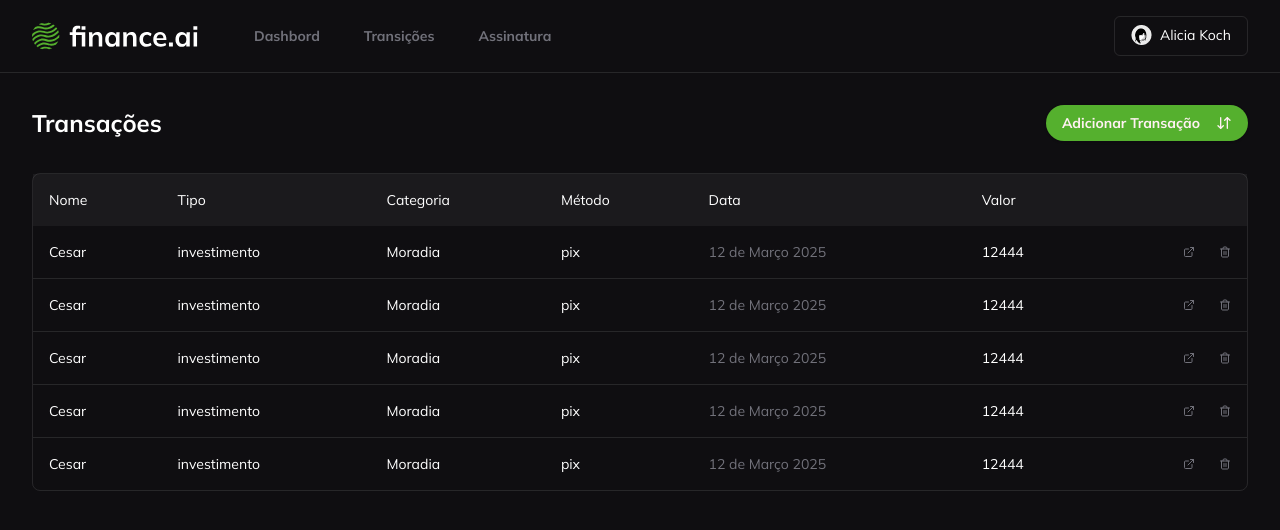
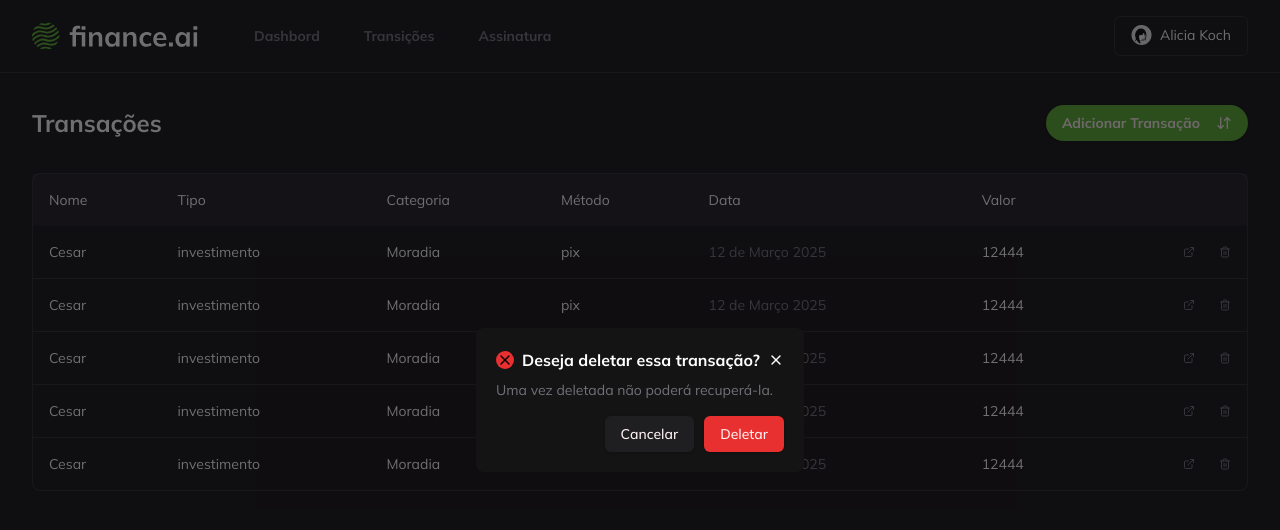
Before and after one commit to cesar7722a/Finance.ia, a React (Vite) app: page /transicoes in a window 1280 px wide. Shown: the top 530 px of the page. Built offline with nearby package versions, Linux system fonts and the light colour scheme.

Commit message:
feat:add modal confirm delete

```diff
--- a/src/components/modal-add-transicoes.tsx
+++ b/src/components/modal-add-transicoes.tsx
@@ -4,10 +4,10 @@ import { InputSelect } from "@/components/input-select";
 import { Button } from "@/components/ui/button";
 
 type ModalProps = {
-  ClosedModal: (e: React.FormEvent<HTMLElement>) => void;
+  ClosedModalAddTransicao: (e: React.FormEvent<HTMLElement>) => void;
 };
 
-export function Modal({ ClosedModal }: ModalProps) {
+export function Modal({ ClosedModalAddTransicao }: ModalProps) {
   return (
     <div className=" fixed z-20 bg-brand-1/60 top-0 left-0 right-0 bottom-0 flex items-center justify-center">
       <div className="text-white border-none scrollbar-thumb-brand-5 scrollbar-track-brand-2 overflow-x-hidden h-[584px] hover:scrollbar-thumb-white scrollbar-hover-thumb scrollbar overflow-y-auto scrollbar-custom">
@@ -47,7 +47,7 @@ export function Modal({ ClosedModal }: ModalProps) {
           <InputDia label="Data" />
           <div className="space-x-3">
             <Button
-              onClick={ClosedModal}
+              onClick={ClosedModalAddTransicao}
               className="py-2 px-4 rounded-lg w-[149px]  text-sm font-bold text-white  bg-brand-5 hover:bg-brand-5/50"
             >
               Cancelar
--- /dev/null
+++ b/src/components/modal-confirm-delete.tsx
@@ -0,0 +1,31 @@
+import { X } from "lucide-react";
+import { Button } from "./ui/button";
+
+export function ModalConfirmDelete() {
+  return (
+    <div className=" fixed z-20 bg-brand-1/60 top-0 left-0 right-0 bottom-0 flex items-center justify-center">
+      <div className="max-w-md h-36 bg-brand-4 rounded-lg p-5 flex flex-col justify-between">
+        <div className="space-y-2">
+          <div className="flex items-center gap-2">
+            <span className="size-[18px] flex justify-center items-center bg-redPrimary-1 rounded-full">
+              <X className="size-4 text-black" />
+            </span>
+            <p className="flex-1 font-bold">Deseja deletar essa transação?</p>
+            <X className="size-4 cursor-pointer hover:text-white/80" />
+          </div>
+          <p className="text-sm text-textPrimary-1">
+            Uma vez deletada não poderá recuperá-la.
+          </p>
+        </div>
+        <div className="flex justify-end gap-2.5">
+          <Button className="h-9 rounded-md bg-brand-5 hover:bg-brand-5/60">
+            Cancelar
+          </Button>
+          <Button className="h-9 rounded-md bg-redPrimary-1 hover:bg-redPrimary-1/80">
+            Deletar
+          </Button>
+        </div>
+      </div>
+    </div>
+  );
+}
--- a/src/pages/home/index.tsx
+++ b/src/pages/home/index.tsx
@@ -14,7 +14,7 @@ export function Home() {
   const OpenModal = () => {
     setIsModal(true);
   };
-  const ClosedModal = (e: FormEvent<HTMLElement>) => {
+  const ClosedModalAddTransicao = (e: FormEvent<HTMLElement>) => {
     e.preventDefault();
     setIsModal(false);
   };
@@ -36,7 +36,7 @@ export function Home() {
           </div>
         </div>
       </Container>
-      {isModal && <Modal ClosedModal={ClosedModal} />}
+      {isModal && <Modal ClosedModalAddTransicao={ClosedModalAddTransicao} />}
     </>
   );
 }
--- a/src/pages/transicoes/components/modal-edit-transicao.tsx
+++ b/src/pages/transicoes/components/modal-edit-transicao.tsx
@@ -2,22 +2,26 @@ import { Input } from "@/components/input";
 import { InputDia } from "@/components/input-dia";
 import { InputSelect } from "@/components/input-select";
 import { Button } from "@/components/ui/button";
-import { X } from "lucide-react";
+import { Trash2, X } from "lucide-react";
 
 type ModalProps = {
-  ClosedModal: (e: React.FormEvent<HTMLElement>) => void;
+  ClosedModalEditTransicoes: (e: React.FormEvent<HTMLElement>) => void;
 };
 
-export function ModalEditTransacao({ ClosedModal }: ModalProps) {
+export function ModalEditTransacao({ ClosedModalEditTransicoes }: ModalProps) {
   return (
     <div className=" fixed z-20 bg-brand-1/60 top-0 left-0 right-0 bottom-0 flex items-center justify-end">
       <div className="text-white border-none rounded-lg scrollbar-thumb-brand-5 scrollbar-track-brand-2 overflow-x-hidden h-[584px] hover:scrollbar-thumb-white space-y-6 scrollbar-hover-thumb scrollbar overflow-y-auto scrollbar-custom">
         <form className="bg-brand-4 p-5 rounded-lg rounded-tr-none rounded-br-none space-y-5 w-[350px]">
           <div className="flex justify-between items-center">
             <h1 className="text-center text-xl font-bold">Transação</h1>
+            <span onClick={ClosedModalEditTransicoes}>
               <X className="size-5 cursor-pointer" />
+            </span>
           </div>
           <div className="h-px bg-white/10 w-full px-4" />
+          <div className="space-y-24">
+            <div className="space-y-5">
               <Input
                 label="Título"
                 placeholder="Título"
@@ -43,9 +47,14 @@ export function ModalEditTransacao({ ClosedModal }: ModalProps) {
                 options={["Moradia", "Alimentação", "Trnsporte", "Lazer"]}
               />
               <InputDia label="Data" />
-          <div className="space-x-3">
+              <div className="flex gap-2 text-redPrimary-1 hover:text-redPrimary-1/80 cursor-pointer justify-end py-2">
+                <span className="text-xs font-bold">Deletar Transação</span>
+                <Trash2 className="size-4" />
+              </div>
+            </div>
+            <div className="flex gap-3">
               <Button
-              onClick={ClosedModal}
+                onClick={ClosedModalEditTransicoes}
                 className="py-2 px-4 rounded-lg w-[149px]  text-sm font-bold text-white  bg-brand-5 hover:bg-brand-5/50"
               >
                 Cancelar
@@ -54,6 +63,7 @@ export function ModalEditTransacao({ ClosedModal }: ModalProps) {
                 Salvar
               </Button>
             </div>
+          </div>
         </form>
       </div>
     </div>
--- a/src/pages/transicoes/index.tsx
+++ b/src/pages/transicoes/index.tsx
@@ -6,6 +6,7 @@ import { Table } from "./components/table/table";
 import { FormEvent, useState } from "react";
 import { Modal } from "@/components/modal-add-transicoes";
 import { ModalEditTransacao } from "./components/modal-edit-transicao";
+import { ModalConfirmDelete } from "@/components/modal-confirm-delete";
 
 export function Transicoes() {
   const [openModalTransicoes, setOpenModalTransicoes] =
@@ -15,11 +16,16 @@ export function Transicoes() {
   const handleOpenModalTransicoes = () => {
     setOpenModalTransicoes(true);
   };
-  const ClosedModal = (e: FormEvent<HTMLElement>) => {
+  const [openModalConfirmDelete, setOpenModalConfirmDelete] = useState(true);
+
+  const ClosedModalAddTransicao = (e: FormEvent<HTMLElement>) => {
     e.preventDefault();
     setOpenModalTransicoes(false);
   };
-
+  const ClosedModalEditTransicoes = (e: FormEvent<HTMLElement>) => {
+    e.preventDefault();
+    setOpenModalEditTransicoes(false);
+  };
   const handleOpenModalEditTransicao = () => {
     setOpenModalEditTransicoes(true);
   };
@@ -37,10 +43,16 @@ export function Transicoes() {
         </Button>
       </ContainerHeaderPages>
       <Table handleOpenModalEditTransicao={handleOpenModalEditTransicao} />
-      {openModalTransicoes && <Modal ClosedModal={ClosedModal} />}
+      {openModalTransicoes && (
+        <Modal ClosedModalAddTransicao={ClosedModalAddTransicao} />
+      )}
       {openModalEditTransicoes && (
-        <ModalEditTransacao ClosedModal={ClosedModal} />
+        <ModalEditTransacao
+          ClosedModalEditTransicoes={ClosedModalEditTransicoes}
+        />
       )}
+
+      {openModalConfirmDelete && <ModalConfirmDelete />}
     </Container>
   );
 }
```
Lines whose indentation alone changed are shown as unchanged.
